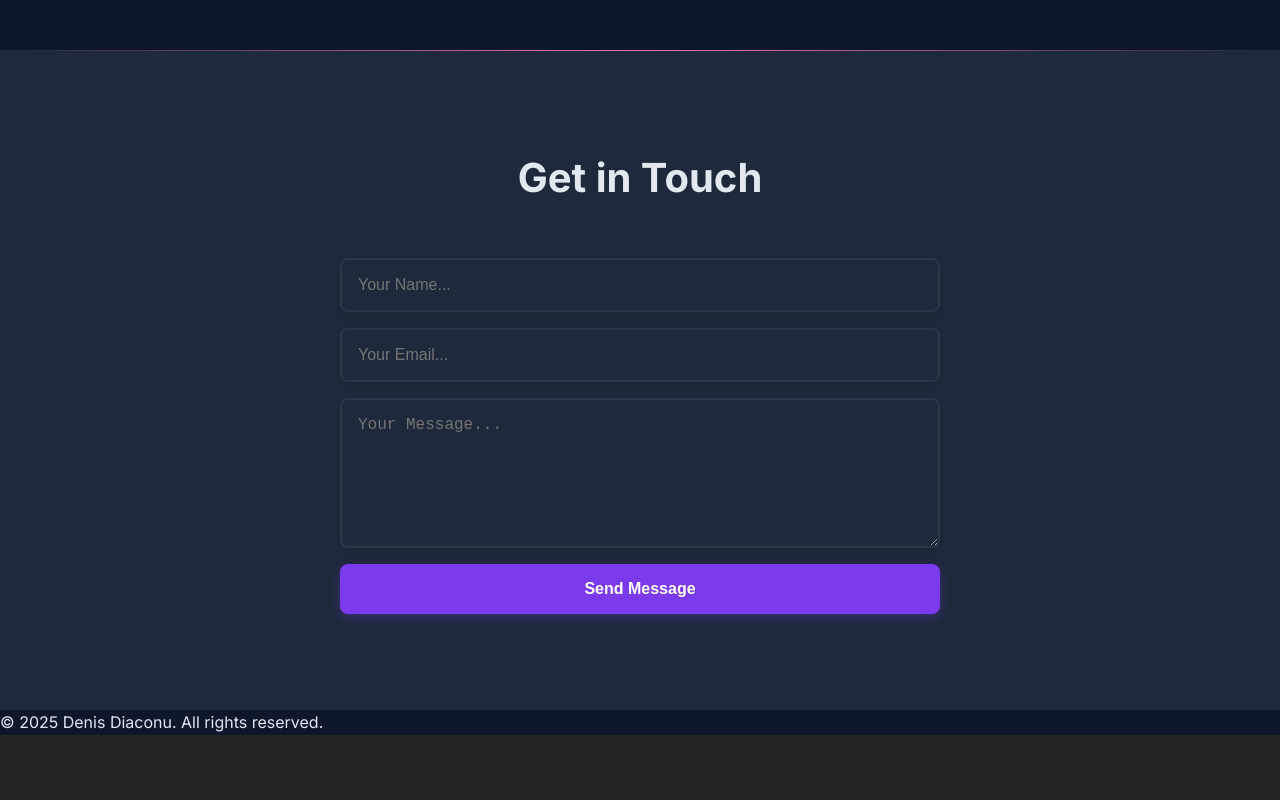
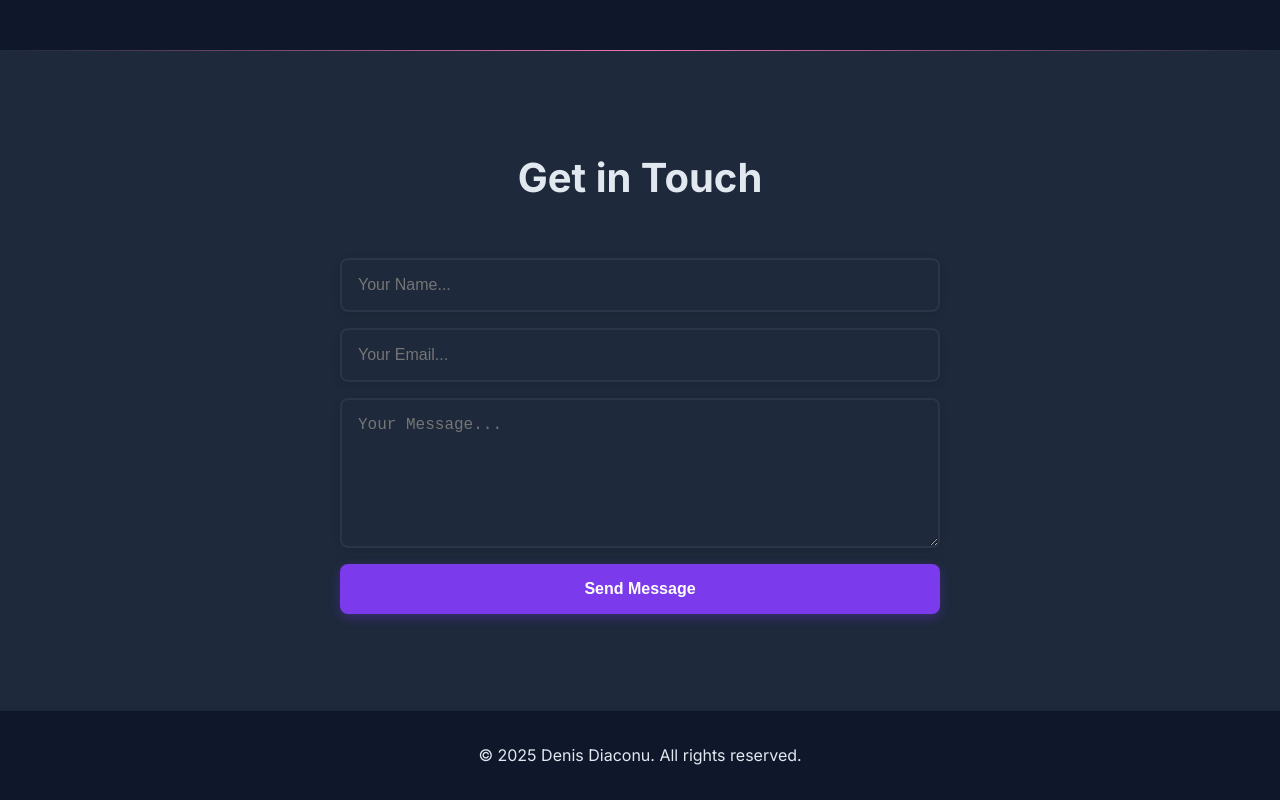
Before and after one commit to denisdiaconu/portfolio, a React (Vite) app: page / in a window 1280 px wide. Shown: the part 1541-2341 px from the top of the page. Before the commit the page ends 2276 px from the top, so only its background shows below. Built offline with nearby package versions, Linux system fonts and the light colour scheme; no server answers.

Commit message:
Add footer style and animation

```diff
--- a/src/App.css
+++ b/src/App.css
@@ -294,8 +294,11 @@ body {
 /* HERO MEDIA QUERIS */
 
 @media (max-width: 768px) {
+  .logo-text {
+    display: none;
+  }
   .logo-symbol {
-    display: none;
+    color: var(--accent-color);
   }
   .hero-image-container {
     display: none;
@@ -366,7 +369,7 @@ body {
 }
 
 .project-card::before {
-  content: "";
+  content: '';
   position: absolute;
   top: 0;
   left: 0;
@@ -402,7 +405,7 @@ body {
 }
 
 .project-image::after {
-  content: "";
+  content: '';
   position: absolute;
   top: 0;
   left: 0;
@@ -459,7 +462,7 @@ body {
 }
 
 .contact::before {
-  content: "";
+  content: '';
   position: absolute;
   top: 0;
   left: 0;
@@ -530,7 +533,7 @@ body {
 }
 
 .submit-btn::before {
-  content: "";
+  content: '';
   position: absolute;
   top: 0;
   left: -100%;
@@ -568,3 +571,11 @@ body {
   border: 1px solid rgba(239, 68, 68, 0.2);
   color: #f87171;
 }
+
+.footer {
+  text-align: center;
+  padding: 2rem;
+  background: var(--background);
+  color: var(--text-color);
+  border-top: 1px solid var(--card-border);
+}
--- a/src/App.jsx
+++ b/src/App.jsx
@@ -5,6 +5,7 @@ import Hero from './components/Hero';
 import Navbar from './components/Navbar';
 import Projects from './components/Projects';
 import emailjs from '@emailjs/browser';
+import { motion } from 'framer-motion';
 
 function App() {
   const [isLoaded, setIsLoaded] = useState(false);
@@ -22,11 +23,17 @@ function App() {
       <Hero />
       <Projects />
       <Contact />
-      <>
+      <motion.footer
+        className="footer"
+        initial={{ opacity: 0 }}
+        whileInView={{ opacity: 1 }}
+        viewport={{ once: true }}
+        transition={{ duration: 0.6 }}
+      >
         <p>
           &copy; {new Date().getFullYear()} Denis Diaconu. All rights reserved.
         </p>
-      </>
+      </motion.footer>
     </div>
   );
 }
--- a/src/components/Contact.jsx
+++ b/src/components/Contact.jsx
@@ -76,7 +76,7 @@ const Contact = () => {
         success: false,
         error: true,
         message: 'Failed to send message!',
-      })
+      });
     }
   };
   return (
@@ -134,7 +134,7 @@ const Contact = () => {
           {formStatus.message && (
             <motion.div
               className={`form-status ${
-                formStatus.success ? "success" : "error"
+                formStatus.success ? 'success' : 'error'
               } `}
             >
               {formStatus.message}
--- a/src/components/Hero.jsx
+++ b/src/components/Hero.jsx
@@ -124,15 +124,15 @@ const Hero = () => {
 };`}
             </SyntaxHighlighter>
           </div>
-           <motion.div
+          <motion.div
             className="floating-card"
             animate={{ y: [0, -10, 0], rotate: [0, 2, 0] }}
-            transition={{ duration: 4, repeat: Infinity, ease: "easeInOut" }} // bounce effect infinite loop
+            transition={{ duration: 4, repeat: Infinity, ease: 'easeInOut' }} // bounce effect infinite loop
           >
             <div className="card-content">
               <span className="card-icon"> 💻 </span>
               <span className="card-text">
-                {" "}
+                {' '}
                 Currently working on something awesome!
               </span>
             </div>
```
